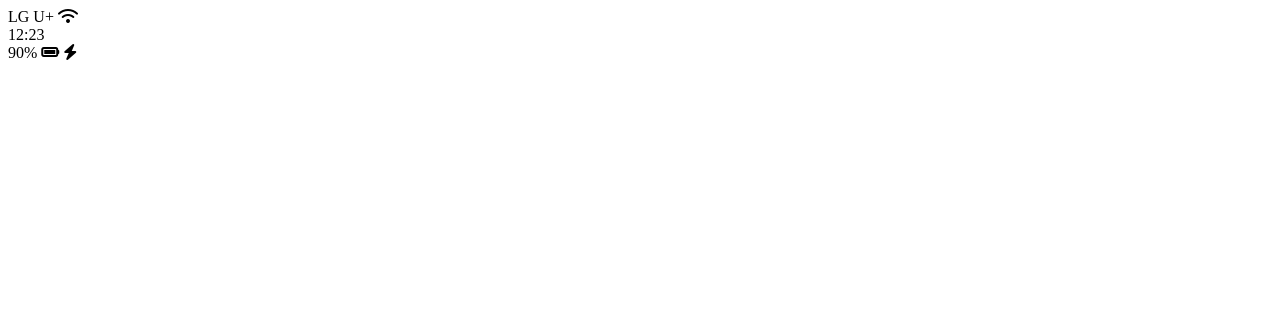
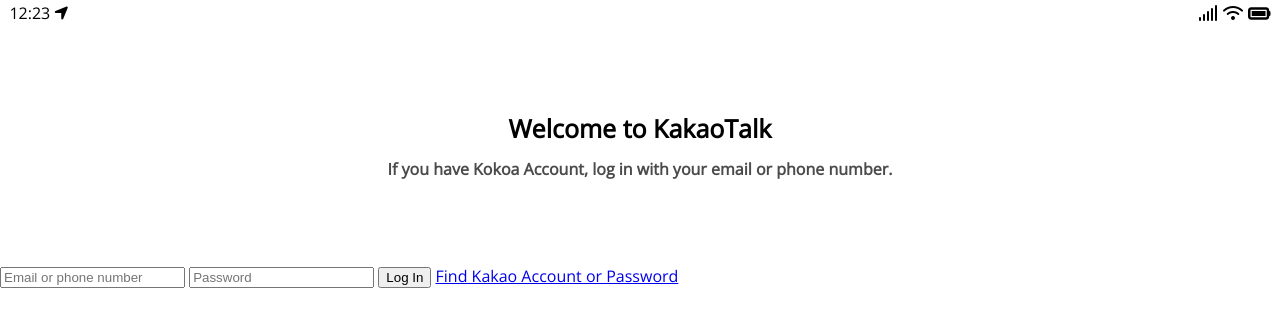
Before and after one commit to WillowGeon/kokoa-clone, a plain HTML site: page index.html in a window 1280 px wide. Drawn offline with nearby package versions, Linux system fonts and the light colour scheme.

Commit message:
2nd coding

```diff
--- /dev/null
+++ b/css/reset.css
@@ -0,0 +1,43 @@
+html, body, div, span, applet, object, iframe,
+h1, h2, h3, h4, h5, h6, p, blockquote, pre,
+a, abbr, acronym, address, big, cite, code,
+del, dfn, em, img, ins, kbd, q, s, samp,
+small, strike, strong, sub, sup, tt, var,
+b, u, i, center,
+dl, dt, dd, ol, ul, li,
+fieldset, form, label, legend,
+table, caption, tbody, tfoot, thead, tr, th, td,
+article, aside, canvas, details, embed,
+figure, figcaption, footer, header, hgroup,
+menu, nav, output, ruby, section, summary,
+time, mark, audio, video {
+	margin: 0;
+	padding: 0;
+	border: 0;
+	font-size: 100%;
+	font: inherit;
+	vertical-align: baseline;
+}
+/* HTML5 display-role reset for older browsers */
+article, aside, details, figcaption, figure,
+footer, header, hgroup, menu, nav, section {
+	display: block;
+}
+body {
+	line-height: 1;
+}
+ol, ul {
+	list-style: none;
+}
+blockquote, q {
+	quotes: none;
+}
+blockquote:before, blockquote:after,
+q:before, q:after {
+	content: '';
+	content: none;
+}
+table {
+	border-collapse: collapse;
+	border-spacing: 0;
+}
--- /dev/null
+++ b/css/status-bar.css
@@ -0,0 +1,20 @@
+.ststus-bar{
+    display: flex;
+    justify-content: center;
+    padding: 5px 3px;
+}
+.ststus-bar__column:nth-child(2){
+    display: flex;
+    justify-content: center;
+}
+.ststus-bar__column{
+    width:33%;
+}
+.ststus-bar__column:last-child{
+    align-items: center;
+    display: flex;
+    justify-content: flex-end;
+}
+.ststus-bar__column:last-child i{
+    margin-left: 5px;
+}
--- /dev/null
+++ b/css/styles.css
@@ -0,0 +1,26 @@
+@import url('https://fonts.googleapis.com/css2?family=Open+Sans:ital,wght@0,400;1,600&display=swap');
+@import "reset.css";
+@import "status-bar.css";
+
+body{
+    font-family: 'Open Sans',sans-serif;
+}
+
+.Welcome--header{
+    margin:90px 0px;
+    text-align: center;
+    display: flex;
+    flex-direction: column;
+    align-items: center;
+    font-weight: 600;
+}
+.Welcome--header__title{
+    margin-bottom: 20px;
+    font-size: 25px;
+}
+
+.Welcome--header__text{
+    width: 70%;
+    opacity: 0.7;
+
+}
--- a/index.html
+++ b/index.html
@@ -1,6 +1,7 @@
 <!DOCTYPE html>
 <html lang="en">
 <head>
+    <link rel="stylesheet" href="css/styles.css"/>
     <meta charset="UTF-8">
     <meta name="viewport" content="width=device-width, initial-scale=1.0">
     <title>Welcome to Kokoa Talk</title>
@@ -8,18 +9,33 @@
 <body>
     <div class="ststus-bar">
         <div class="ststus-bar__column">
-            <span>LG U+</span>
+            <span>12:23</span>
+            <i class="fa-solid fa-location-arrow"></i><!-- location arrow-->
+        </div>
+        <div class="ststus-bar__column"><span></span></div>
+        <div class="ststus-bar__column">
+            <i class="fa-solid fa-signal"></i><!--signal-->
             <i class="fa-solid fa-wifi"></i><!-- To Do: Wifi Icon-->
-        </div>
-        <div class="ststus-bar__column">
-            <span>12:23</span>
-        </div>
-        <div class="ststus-bar__column">
-            <span>90%</span>
-            <i class="fa-solid fa-battery-full"></i>
-            <i class="fa-solid fa-bolt"></i>
+            <i class="fa-solid fa-battery-full fa-lg"></i><!--battery icon-->
         </div>
     </div>
+    <header class="Welcome--header">
+        <h1 class="Welcome--header__title">Welcome to KakaoTalk</h1>
+        <p class="Welcome--header__text">
+            If you have Kokoa Account, log in with your email or phone number.
+        </p>
+    </header>
+
+
+    <form id="login-form">
+        <input type="text" placeholder="Email or phone number" />
+        <input tyope="password" placeholder="Password" />
+        <input type="submit" value="Log In" />
+        <a href="#">Find Kakao Account or Password</a>
+    </form>
+
+
+
     <script src="https://kit.fontawesome.com/3085910fb5.js" crossorigin="anonymous"></script>
 </body>
 </html>
```
